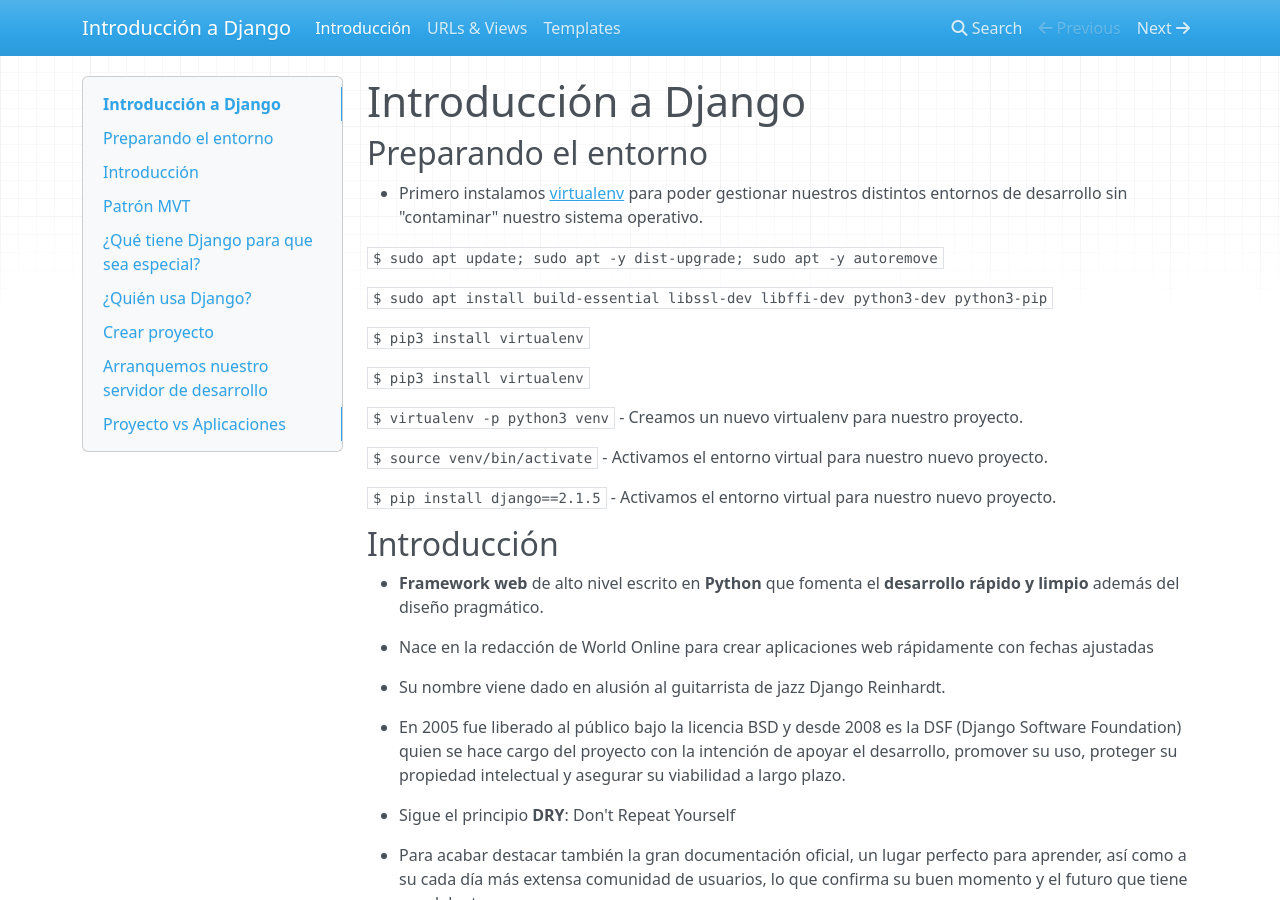
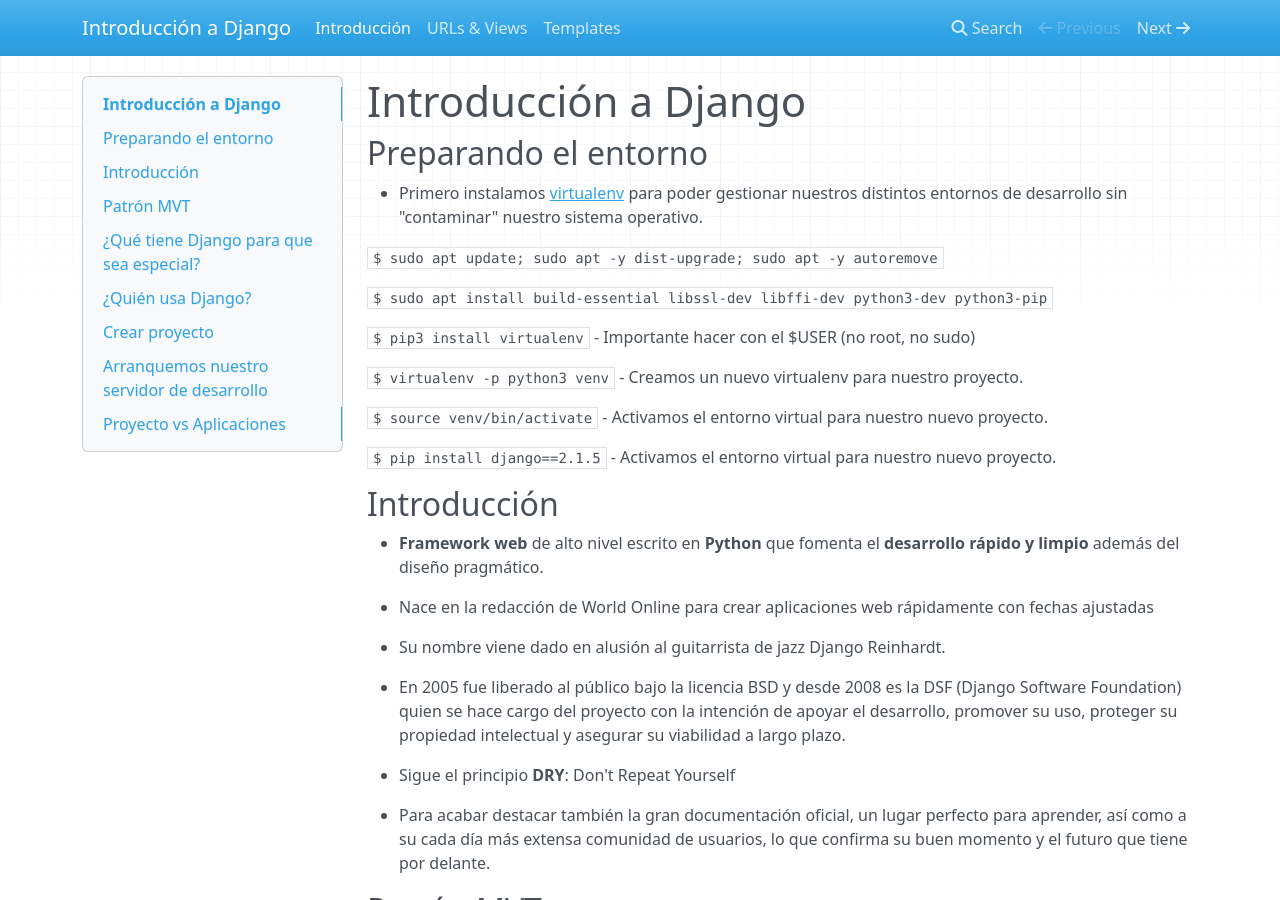
Before and after one commit to jmrivas86/introduccion-a-django, an MkDocs documentation site: the page built from doc/docs/index.md, in a window 1280 px wide and 900 px high. Built offline with MkDocs 1.6.1, drawn with Linux system fonts in a browser that asks for light colours; nearby versions of some CDN libraries.

Commit message:
Add virtualenv fix

```diff
--- a/doc/docs/index.md
+++ b/doc/docs/index.md
@@ -10,9 +10,7 @@
 
  `$ sudo apt install build-essential libssl-dev libffi-dev python3-dev python3-pip`
 
- `$ pip3 install virtualenv`
-
- `$ pip3 install virtualenv`
+ `$ pip3 install virtualenv` - Importante hacer con el $USER (no root, no sudo)
 
  `$ virtualenv -p python3 venv` - Creamos un nuevo virtualenv para nuestro proyecto.
 
```
Also changed, not shown: doc/site/index.html, 1 other file.
